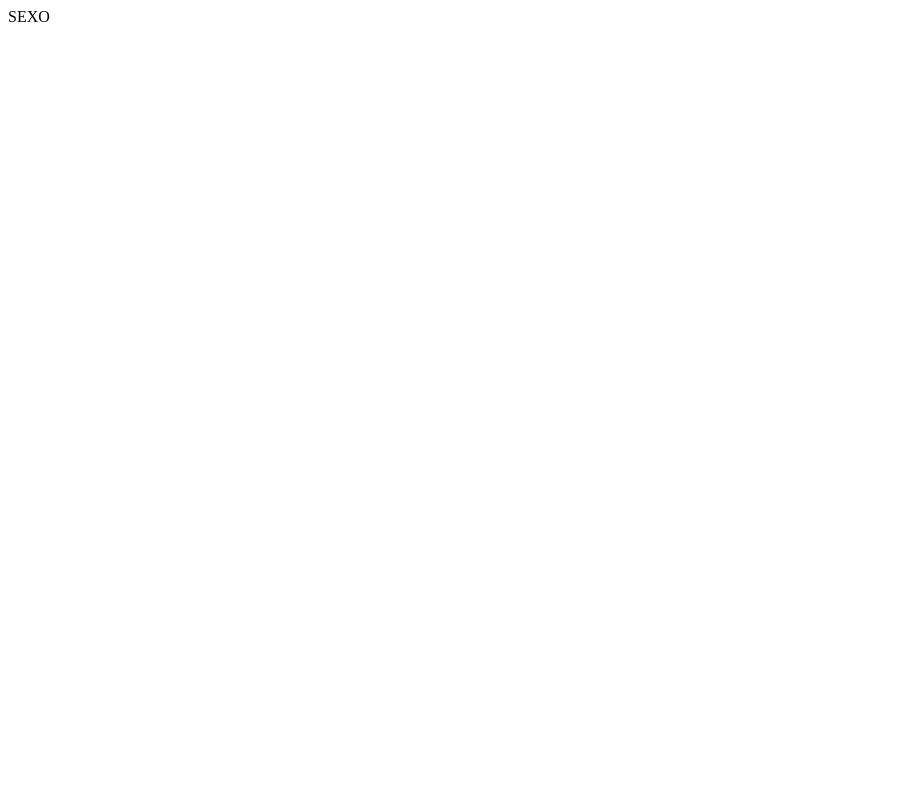
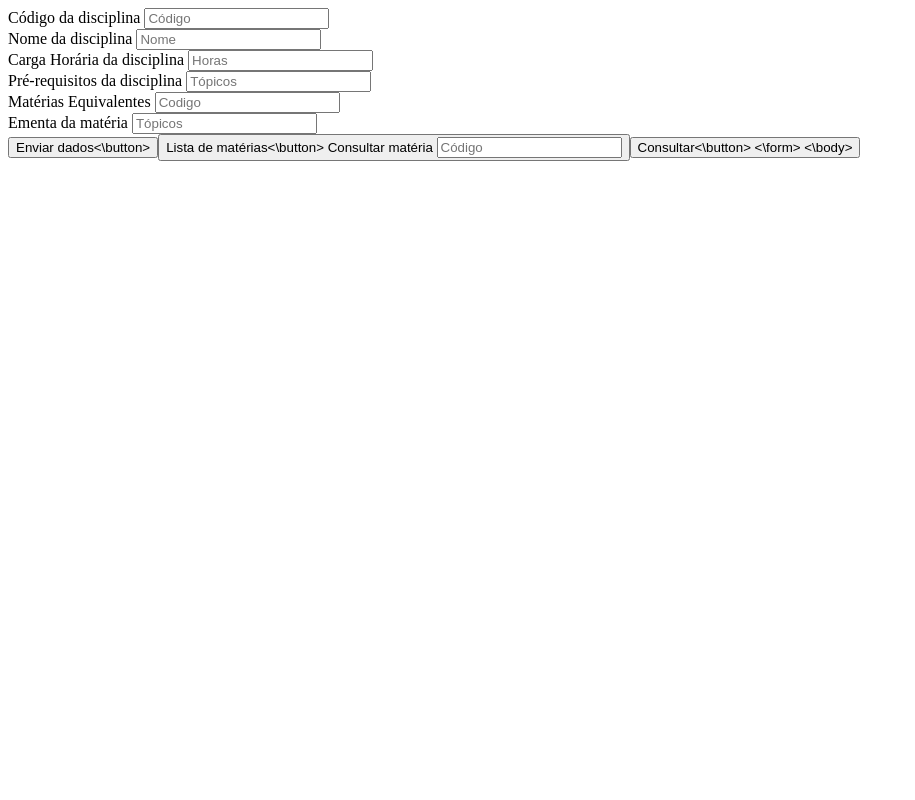
Before and after one commit to arthurroders/t4blu3024, a PHP site: page / in a window 1280 px wide. Before the commit the part shown is almost empty. Shown: the whole page, without its empty margins (0-915 px from the left). Run offline with PHP 8.4, Linux system fonts and the light colour scheme.

Commit message:
Update index.php

```diff
--- a/index.php
+++ b/index.php
@@ -1,5 +1,36 @@
 <html>
+   <head>
+        <title>Trabalho 4 - Integração de Sistemas para Automação</title>
+    </head>
+  <body>
+    <form method="post" action="dados.php">
+      <label> Código da disciplina</label>
+            <input type="text" name="codigo" placeholder="Código">
+            <br>
+      <label> Nome da disciplina</label>
+            <input type="text" name="nome" placeholder="Nome">
+            <br>
+      <label> Carga Horária da disciplina</label>
+            <input type="numer" name="carga" placeholder="Horas">
+            <br>
+      <label> Pré-requisitos da disciplina</label>
+            <input type="text" name="prereq" placeholder="Tópicos">
+            <br>
+      <label>Matérias Equivalentes</label>
+            <input type="text" name="eq" placeholder="Codigo">
+            <br>
+      <label>Ementa da matéria</label>
+            <input type="text" name="ementa" placeholder="Tópicos">
+            <br>
+      <button type="submit">Enviar dados<\button>
+      <button type="submit">Lista de matérias<\button>
 
-  SEXO
+       <label>Consultar matéria</label>
+            <input type="text" name="consulta" placeholder="Código">
+            <br>
+         <button type="submit">Consultar<\button>
 
+      <\form>
+
+  <\body>
 </html>
```
